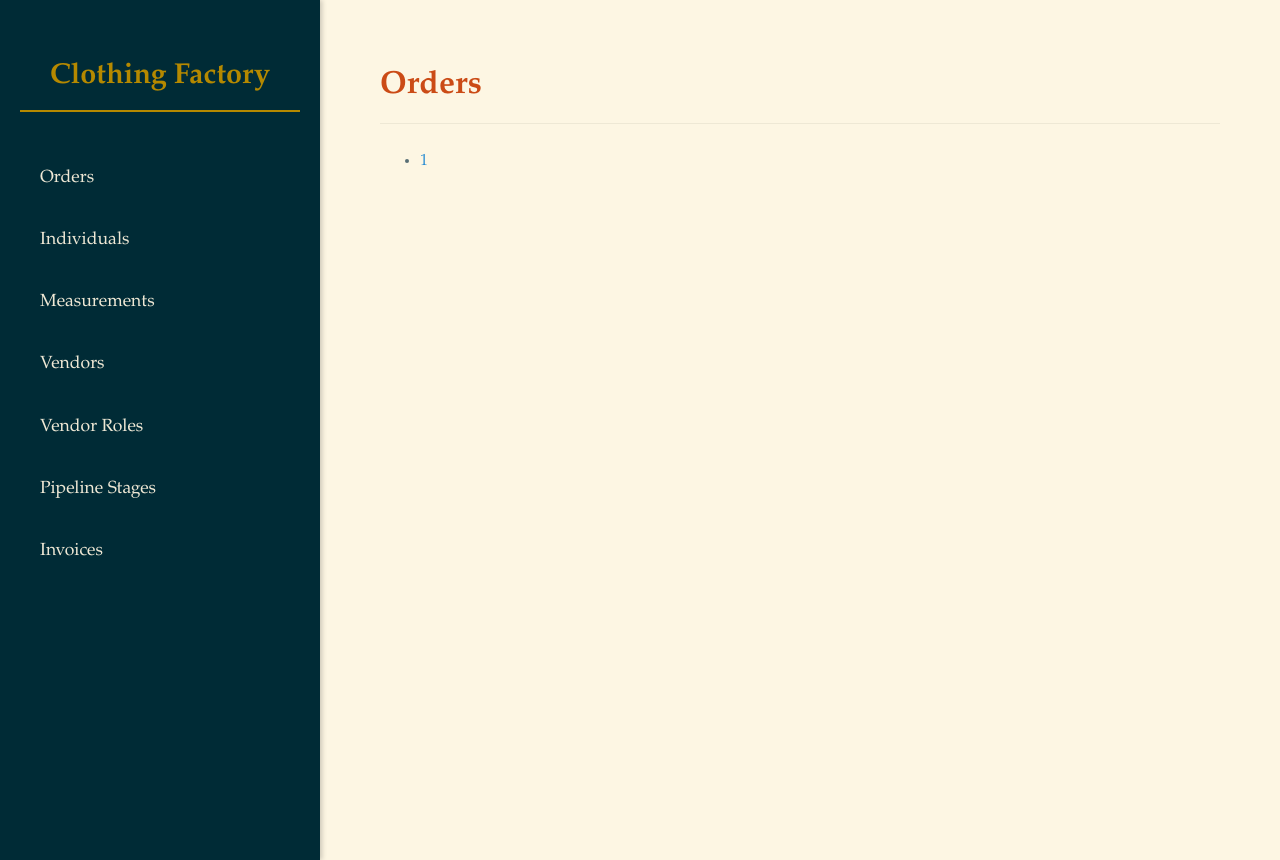
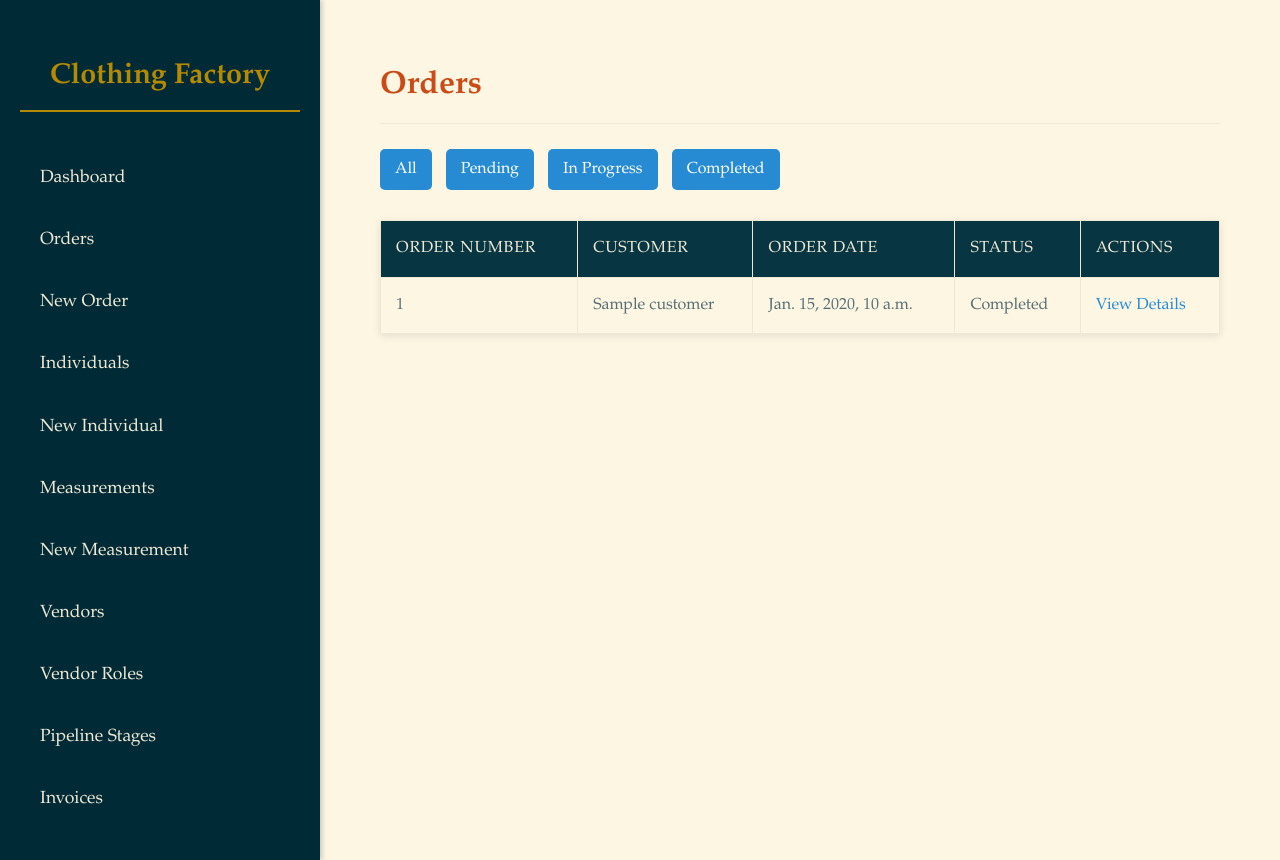
Before and after one commit to bahshat/Clothing-Tracker, a Django app: template production_tracker/templates/production_tracker/order_list.html in a window 1280 px wide. Run offline with Django 3.2, Linux system fonts and the light colour scheme; the template is opened without the code that fills it: most values are stand-ins (such as "Sample title", 1, 10 or a date in 2020).

Commit message:
Theme Added

```diff
--- a/production_tracker/static/production_tracker/css/style.css
+++ b/production_tracker/static/production_tracker/css/style.css
@@ -158,3 +158,22 @@ form textarea:focus {
     outline: none;
     box-shadow: 0 0 5px rgba(38, 139, 210, 0.5);
 }
+
+.filter-buttons {
+    margin-bottom: 20px;
+}
+
+.filter-buttons .button {
+    display: inline-block;
+    background-color: #268bd2; /* Bright blue */
+    color: white;
+    padding: 8px 15px;
+    text-decoration: none;
+    border-radius: 5px;
+    margin-right: 10px;
+    transition: background-color 0.3s;
+}
+
+.filter-buttons .button:hover {
+    background-color: #2aa198; /* Teal */
+}
--- a/production_tracker/templates/production_tracker/base.html
+++ b/production_tracker/templates/production_tracker/base.html
@@ -10,9 +10,13 @@
         <aside class="sidebar">
             <h2>Clothing Factory</h2>
             <ul>
+                <li><a href="{% url 'dashboard' %}">Dashboard</a></li>
                 <li><a href="{% url 'order_list' %}">Orders</a></li>
+                <li><a href="{% url 'order_new' %}">New Order</a></li>
                 <li><a href="{% url 'individual_list' %}">Individuals</a></li>
+                <li><a href="{% url 'individual_new' %}">New Individual</a></li>
                 <li><a href="{% url 'measurement_list' %}">Measurements</a></li>
+                <li><a href="{% url 'measurement_new' %}">New Measurement</a></li>
                 <li><a href="{% url 'vendor_list' %}">Vendors</a></li>
                 <li><a href="{% url 'vendorrole_list' %}">Vendor Roles</a></li>
                 <li><a href="{% url 'pipelinestage_list' %}">Pipeline Stages</a></li>
--- a/production_tracker/templates/production_tracker/order_list.html
+++ b/production_tracker/templates/production_tracker/order_list.html
@@ -2,9 +2,38 @@
 
 {% block content %}
     <h1>Orders</h1>
-    <ul>
-        {% for order in orders %}
-            <li><a href="{% url 'order_detail' order.pk %}">{{ order.order_number }}</a></li>
-        {% endfor %}
-    </ul>
+
+    <div class="filter-buttons">
+        <a href="{% url 'order_list' %}" class="button">All</a>
+        <a href="{% url 'order_list' %}?status=Pending" class="button">Pending</a>
+        <a href="{% url 'order_list' %}?status=In Progress" class="button">In Progress</a>
+        <a href="{% url 'order_list' %}?status=Completed" class="button">Completed</a>
+    </div>
+
+    <table>
+        <thead>
+            <tr>
+                <th>Order Number</th>
+                <th>Customer</th>
+                <th>Order Date</th>
+                <th>Status</th>
+                <th>Actions</th>
+            </tr>
+        </thead>
+        <tbody>
+            {% for order in orders %}
+                <tr>
+                    <td>{{ order.order_number }}</td>
+                    <td>{{ order.customer.name }}</td>
+                    <td>{{ order.order_date }}</td>
+                    <td>{{ order.status }}</td>
+                    <td><a href="{% url 'order_detail' order.pk %}" class="button">View Details</a></td>
+                </tr>
+            {% empty %}
+                <tr>
+                    <td colspan="5">No orders found.</td>
+                </tr>
+            {% endfor %}
+        </tbody>
+    </table>
 {% endblock %}
```
Also changed, not shown: production_tracker/forms.py (+22 -1 lines), production_tracker/templates/production_tracker/dashboard.html (added, +18 -0 lines), production_tracker/templates/production_tracker/individual_form.html (added, +10 -0 lines), production_tracker/templates/production_tracker/measurement_form.html (added, +10 -0 lines), production_tracker/templates/production_tracker/order_form.html (added, +10 -0 lines), production_tracker/urls.py (+9 -2 lines), production_tracker/views.py (+31 -2 lines).
